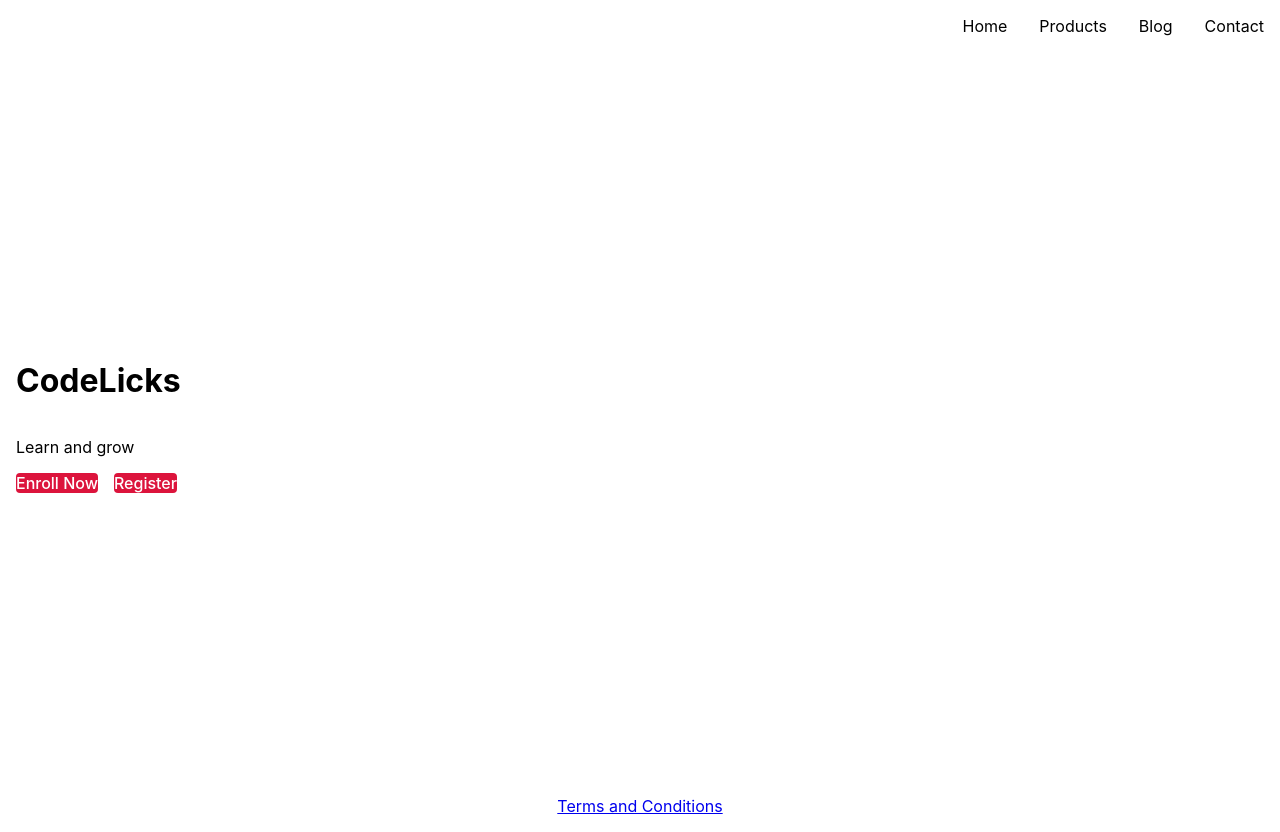
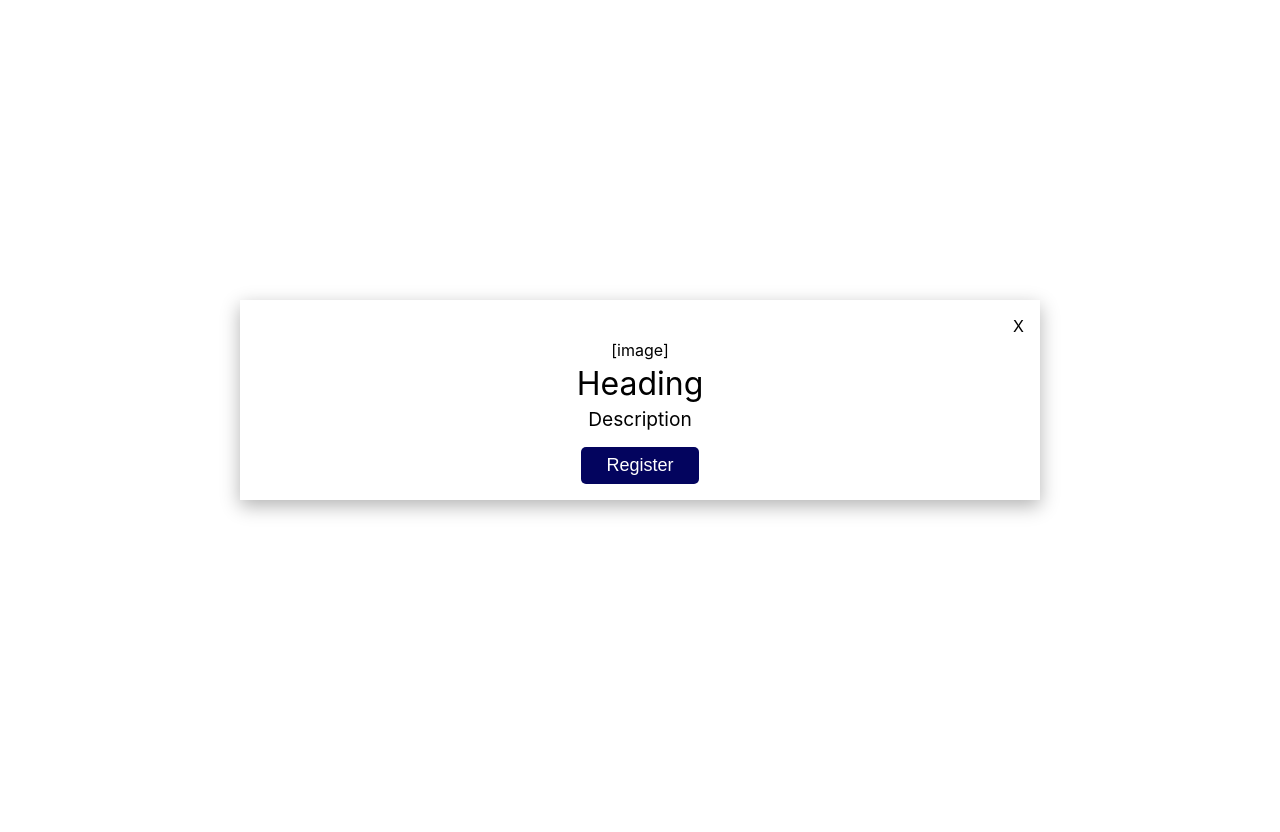
Before and after one commit to razakhalid/react-design-patterns, a React (Create React App) app: page / in a window 1280 px wide. After the commit the page ends 800 px from the top, so only its background shows below. Built offline with nearby package versions, Linux system fonts and the light colour scheme.

Commit message:
revisited modal with new patterns

```diff
--- a/src/components/ComponentRenderer.jsx
+++ b/src/components/ComponentRenderer.jsx
@@ -43,6 +43,7 @@ import {GiftCardList} from "./pad-pattern/start";
 import {Profile} from "./center-pattern/start";
 import {NewProductsList} from "./media-wrapper-pattern/start";
 import {HeroPage} from "./cover-pattern/start";
+import {Modal21} from "./modal/modal";
 
 // LAYOUT COMPONENT PATTERNS
 const LeftSideComp = ({ title }) => {
@@ -337,7 +338,10 @@ export function ComponentRenderer() {
             {/*  Media Wrapper Pattern  */}
             {/*<NewProductsList></NewProductsList>*/}
 
-            <HeroPage></HeroPage>
+            {/*<HeroPage></HeroPage>*/}
+
+            {/*  Modal  */}
+            <Modal21></Modal21>
         </>
     );
 }
--- a/src/components/center-pattern/start.jsx
+++ b/src/components/center-pattern/start.jsx
@@ -1,7 +1,7 @@
 import { styled } from 'styled-components';
 import {Layers} from "../layers-pattern/start";
 
-const Center = styled.div`
+export const Center = styled.div`
     box-sizing: content-box;
     margin-inline-start: auto;
     margin-inline-end: auto;
--- a/src/components/cover-pattern/start.jsx
+++ b/src/components/cover-pattern/start.jsx
@@ -5,7 +5,7 @@ import {styled} from "styled-components";
 import {spaceSchema} from "../common/spaces";
 import { Pad } from "../pad-pattern/start";
 
-const Cover = styled.div.attrs(({ children, top, bottom }) => {
+export const Cover = styled.div.attrs(({ children, top, bottom }) => {
     return {
         children: (
             <>
--- /dev/null
+++ b/src/components/modal/modal.jsx
@@ -0,0 +1,66 @@
+import { styled } from 'styled-components';
+import { Cover } from '../cover-pattern/start';
+import { Center } from '../center-pattern/start';
+import {Layers} from "../layers-pattern/start";
+import {Pad} from "../pad-pattern/start";
+import {Inline} from "../inline-pattern/start";
+
+const ContentArea = styled(Layers).attrs(() => ({
+    as: Pad,
+    padding: "l",
+    gutter: "s"
+}))`
+    box-shadow: 0 6px 18px rgba(0, 0, 0, 0.3);
+    background-color: #ffffff;
+`;
+
+const StyledImg = styled(Center).attrs(() => ({
+    as: "div"
+}))`
+    max-width: ${ (props) => props.maxWidth };
+`;
+
+const Text = styled(Center).attrs(() => ({
+    as: 'span'
+}))`
+    font-size: ${ props => props.fontSize };
+`;
+
+const Button = styled(Center).attrs(() => ({
+    as: "button"
+}))`
+    border-radius: 5px;
+    cursor: pointer;
+    background: #03045e;
+    color: white;
+    border: 3px solid transparent;
+    font-size: 18px;
+`;
+
+export const Modal21 = () => {
+    return (
+        <Cover as={Center} maxWidth="50rem">
+            <ContentArea>
+                <Inline justify="end">
+                    <span>X</span>
+                </Inline>
+                <StyledImg
+                    maxWidth="30rem"
+                >
+                    [image]
+                </StyledImg>
+                <Layers gutter="l">
+                    <Layers gutter="s">
+                        <Text fontSize="2rem">Heading</Text>
+                        <Text fontSize="1.2rem">Description</Text>
+                    </Layers>
+                    <Button>
+                        <Pad padding={["s", "l"]}>
+                            Register
+                        </Pad>
+                    </Button>
+                </Layers>
+            </ContentArea>
+        </Cover>
+    )
+}
```
